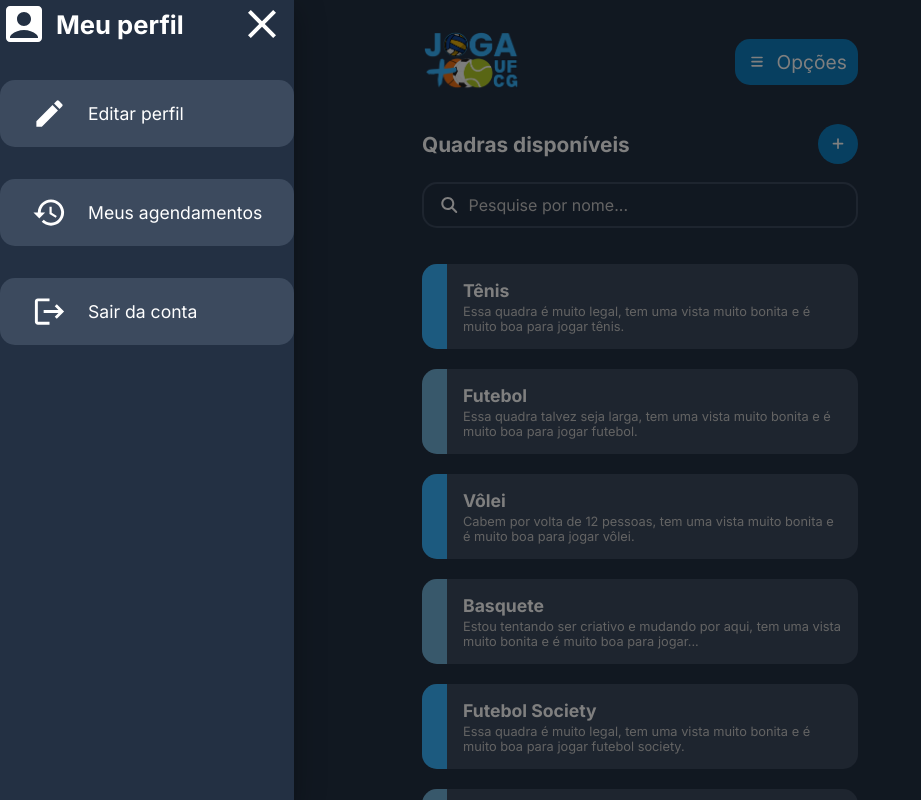
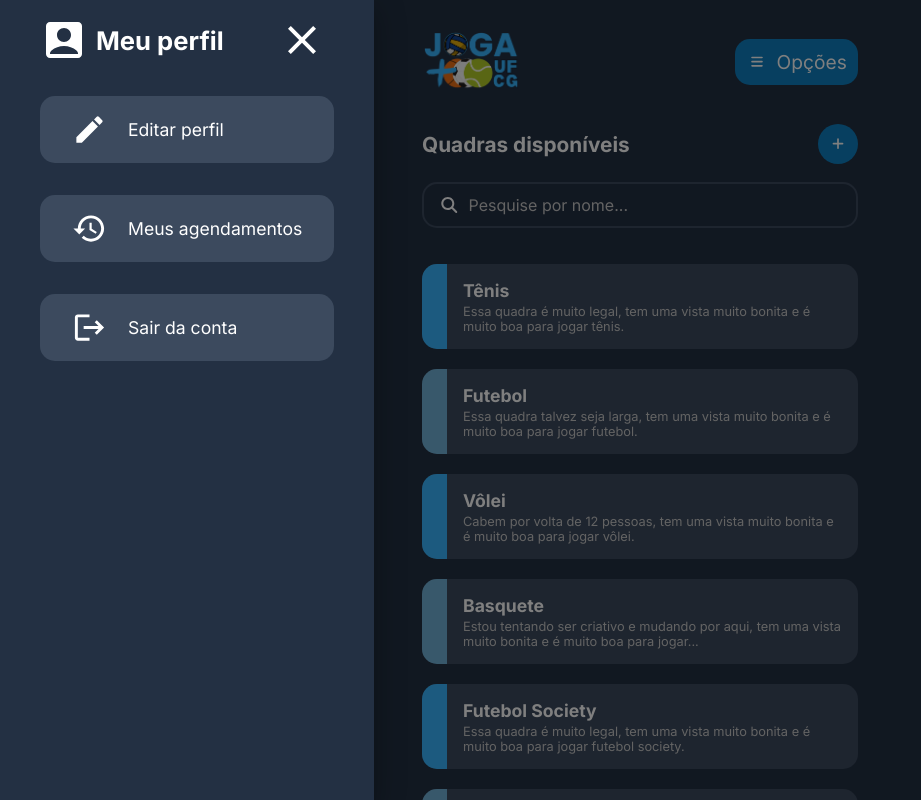
Before and after one commit to jogamais-ufcg/frontend, a Next.js app: page /quadras in a window 1280 px wide. Both pictures are taken after a click on the button "Opções". Shown: the top 800 px of the page, without its empty margins (0-921 px from the left). Built offline with nearby package versions, Linux system fonts and the light colour scheme.

Commit message:
fix: Add margin to modal component

```diff
--- a/components/Modal/index.tsx
+++ b/components/Modal/index.tsx
@@ -38,8 +38,8 @@ function Modal({ open, onOpen, onClose }: ModalProps) {
       onClose={onClose}
     >
       <Box className={styles.modalBox}>
+        <div className={styles.list}>
           <List
-          className={styles.list}
             subheader={
               <div className={styles.subheader}>
                 <AccountBoxIcon />
@@ -75,6 +75,7 @@ function Modal({ open, onOpen, onClose }: ModalProps) {
               </ListItemButton>
             </ListItem>
           </List>
+        </div>
       </Box>
     </SwipeableDrawer>
   );
--- a/components/Modal/styles.module.css
+++ b/components/Modal/styles.module.css
@@ -4,7 +4,7 @@
 }
 
 .list {
-  margin: 1rem 3rem;
+  margin: 1rem 2.5rem;
 }
 
 .listItem {
@@ -37,3 +37,7 @@
 .close {
   float: right;
 }
+
+.close:hover {
+  cursor: pointer;
+}
```
Lines whose indentation alone changed are shown as unchanged.
